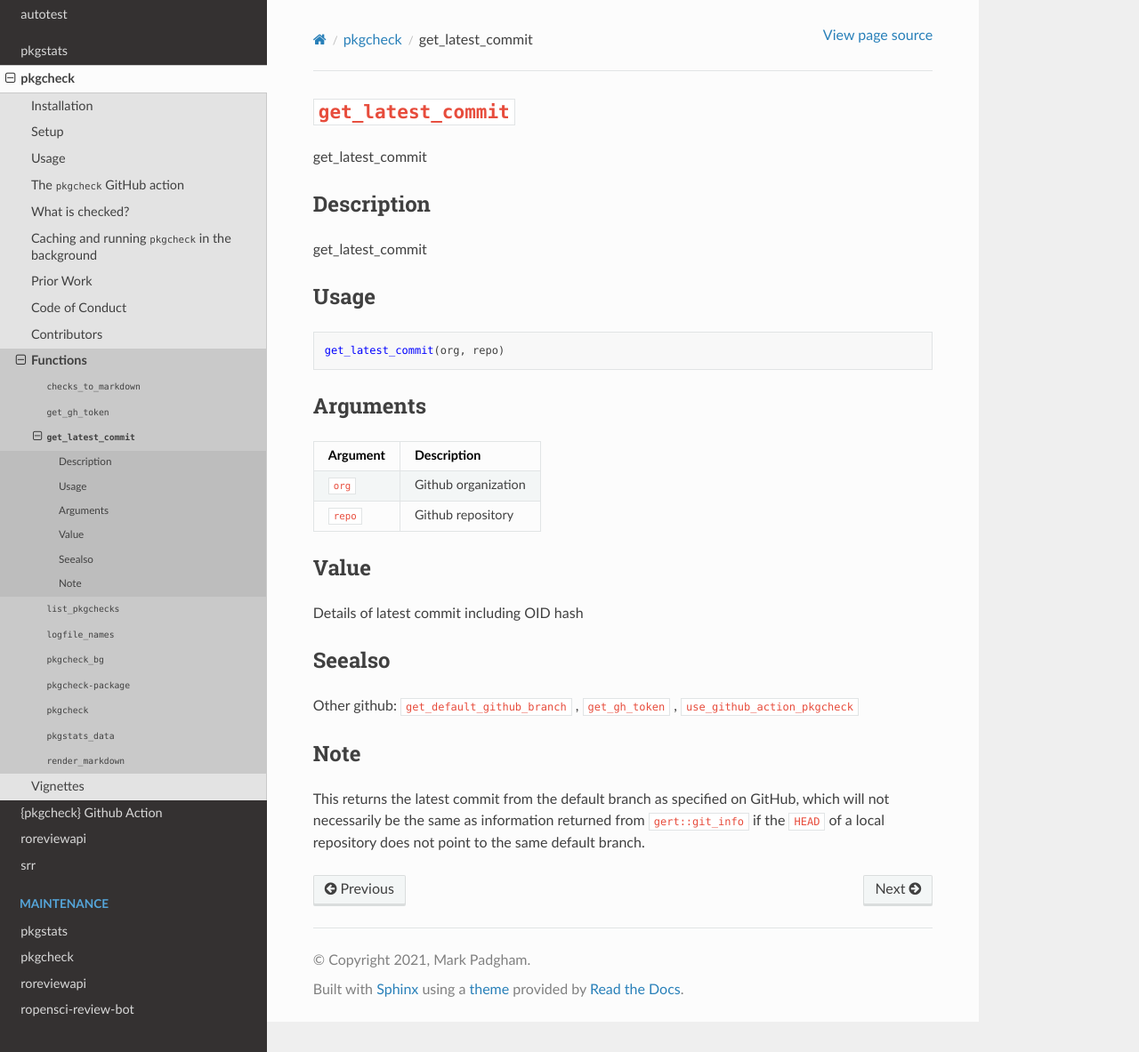
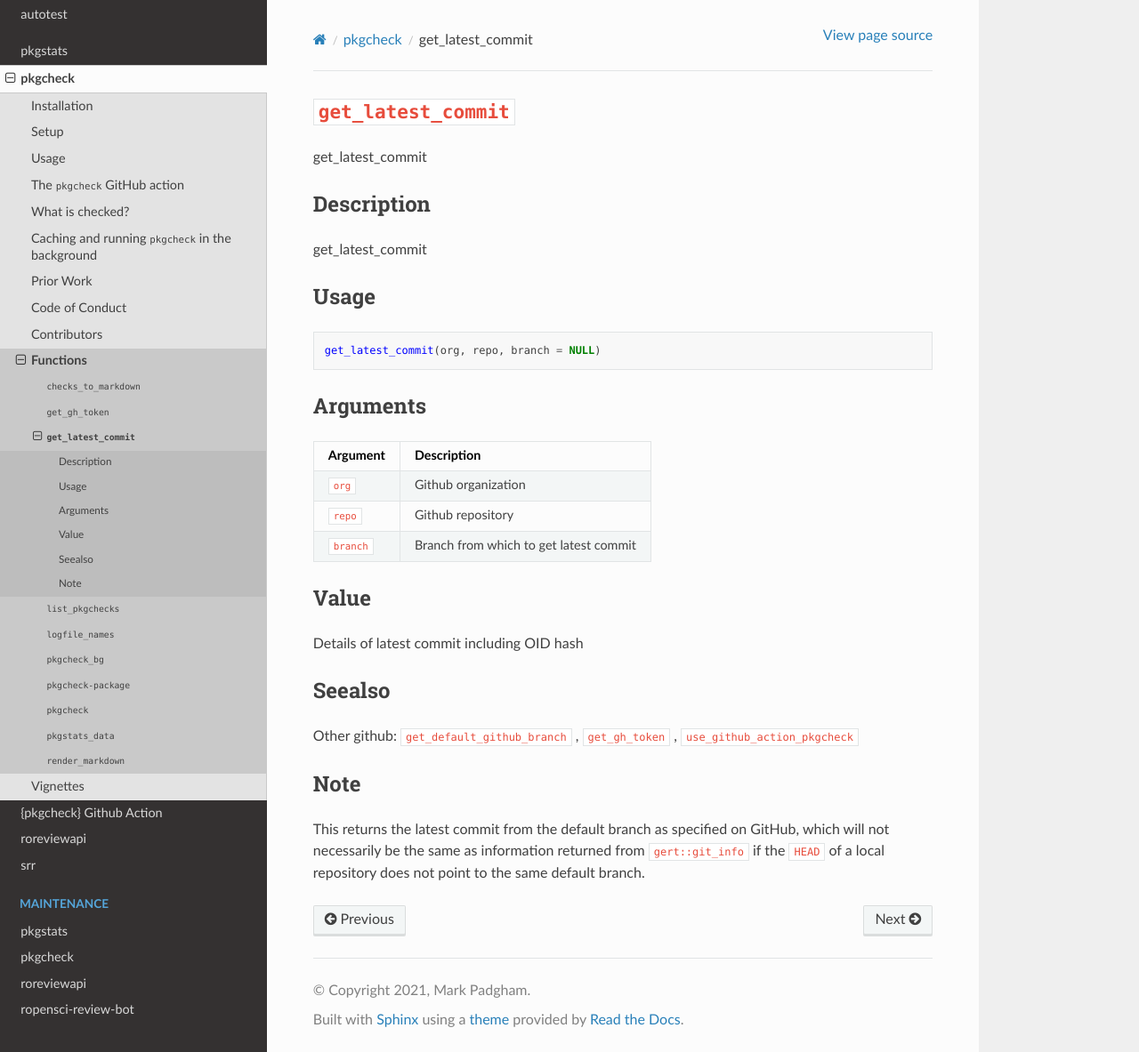
Before and after one commit to ropensci-review-tools/ropensci-review-tools, a Sphinx documentation site: the page built from docs/pkgcheck/functions/get_latest_commit.md, in a window 1280 px wide and 1183 px high. Shown: the whole window at 89% size. Built offline with Sphinx 7.4.7 and the Read the Docs theme 2.0.0, drawn with Linux system fonts in a browser that asks for light colours; pages that are not in the unit, such as notebooks, are missing from menus.

Commit message:
update pkgcheck docs

````diff
--- a/docs/pkgcheck/functions/get_latest_commit.md
+++ b/docs/pkgcheck/functions/get_latest_commit.md
@@ -11,7 +11,7 @@ get_latest_commit
 ## Usage
 
 ```r
-get_latest_commit(org, repo)
+get_latest_commit(org, repo, branch = NULL)
 ```
 
 
@@ -21,6 +21,7 @@ Argument      |Description
 ------------- |----------------
 `org`     |     Github organization
 `repo`     |     Github repository
+`branch`     |     Branch from which to get latest commit
 
 
 ## Value
````
